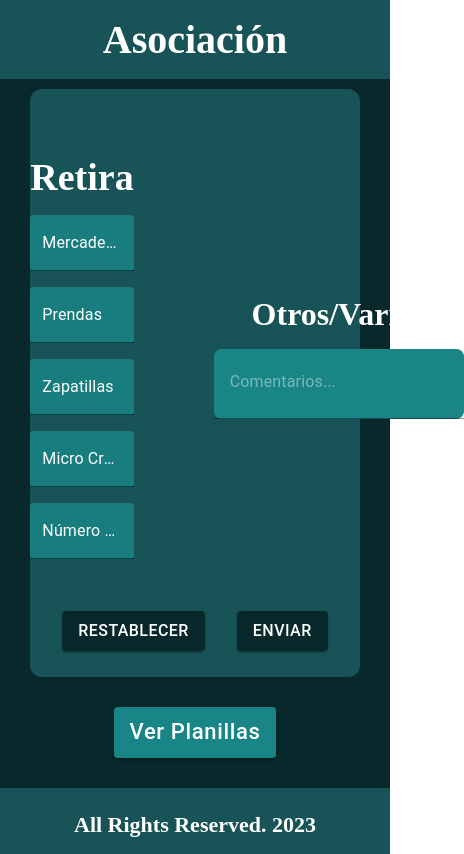
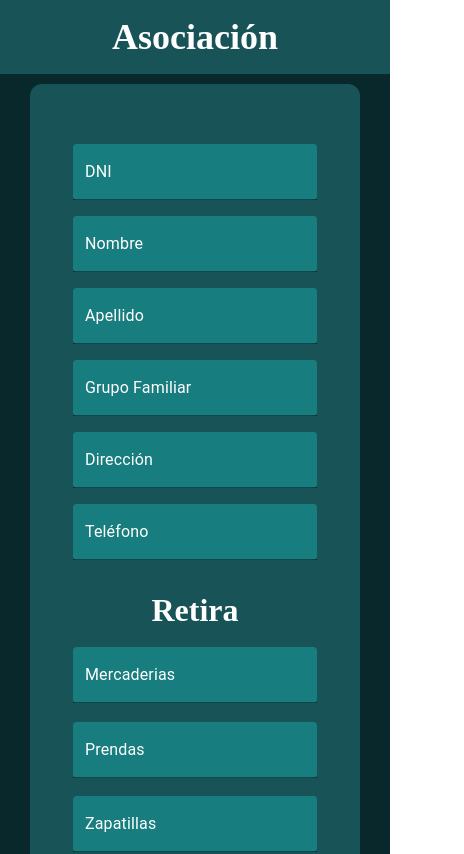
Before and after one commit to SantiagoArteche/asoc-app, a React (Vite) app in the folder frontend/: page / in a window 390 px wide. Shown: the top 854 px of the page, 464 px wide, since content can reach past the window. Built offline with nearby package versions, Linux system fonts and the light colour scheme.

Commit message:
responsive done

```diff
--- a/frontend/src/App.css
+++ b/frontend/src/App.css
@@ -3,3 +3,14 @@
   margin: 0;
   padding: 0;
 }
+::-webkit-scrollbar {
+  width: 10px;
+  height: 10px;
+
+  background-color: black;
+}
+
+::-webkit-scrollbar-thumb {
+  background-color: #185457;
+  border-radius: 8px;
+}
--- a/frontend/src/components/RegisterClient/RegisterClient.jsx
+++ b/frontend/src/components/RegisterClient/RegisterClient.jsx
@@ -24,8 +24,7 @@ export const RegisterClient = () => {
     },
   });
 
-  const { handleSubmit, handleChange, errors, resetForm, isSubmitting } =
-    useFormik({
+  const { handleSubmit, handleChange, errors } = useFormik({
     initialValues: {
       nombre: "",
       dni: "",
@@ -52,8 +51,6 @@ export const RegisterClient = () => {
 
       if (createUser.status == 200) {
         await createUser.json();
-          await resetForm();
-
         alert("Cliente registrado!!");
       }
     },
@@ -73,7 +70,6 @@ export const RegisterClient = () => {
     }),
   });
 
-  if (isSubmitting) {
   return (
     <RegisterClientPresentacional
       handleChange={handleChange}
@@ -87,24 +83,6 @@ export const RegisterClient = () => {
       Box={Box}
       Link={Link}
       FormControl={FormControl}
-        resetForm={resetForm}
-      />
-    );
-  }
-  return (
-    <RegisterClientPresentacional
-      handleChange={handleChange}
-      handleSubmit={handleSubmit}
-      TextField={TextField}
-      Input={Input}
-      Button={Button}
-      theme={theme}
-      errors={errors}
-      Grid={Grid}
-      Box={Box}
-      Link={Link}
-      FormControl={FormControl}
-      resetForm={resetForm}
     />
   );
 };
--- a/frontend/src/components/RegisterClient/RegisterClientPresentacional.jsx
+++ b/frontend/src/components/RegisterClient/RegisterClientPresentacional.jsx
@@ -6,7 +6,7 @@ export const RegisterClientPresentacional = ({
   Button,
   theme,
   errors,
-  Grid,
+
   Box,
   Link,
 }) => {
@@ -16,10 +16,10 @@ export const RegisterClientPresentacional = ({
         backgroundColor: "#08282b",
         color: "white",
         padding: {
-          xl: "30px 370px",
-          lg: "30px 200px",
-          md: "30px 80px",
-          sm: "20px 50px",
+          xl: "30px 340px",
+          lg: "30px 180px",
+          md: "30px 50px",
+          sm: "20px 160px",
           xs: "10px 30px",
         },
         minHeight: "84vh",
@@ -33,25 +33,22 @@ export const RegisterClientPresentacional = ({
         <Box
           sx={{
             display: "flex",
-            flexDirection: "row",
+            flexDirection: { xs: "column", md: "row" },
             flexWrap: true,
             marginTop: "32px",
             alignItems: "center",
             justifyContent: "center",
             paddingY: "10px",
-            gap: 10,
+            gap: { xs: 4, md: 10 },
           }}
         >
-          <Grid
-            item
+          <Box
             sx={{
               display: "flex",
               flexDirection: "column",
               alignItems: "center",
               gap: 2,
-              gridColumn: 4,
             }}
-            lg={4}
           >
             <TextField
               name="dni"
@@ -210,25 +207,22 @@ export const RegisterClientPresentacional = ({
                 },
               }}
             />
-          </Grid>
+          </Box>
 
-          <Grid
-            item
+          <Box
             sx={{
               display: "flex",
               flexDirection: "column",
-              gap: 2,
+              gap: 2.3,
               alignItems: "center",
-              gridColumn: 4,
             }}
-            lg={4}
           >
             <Box
               variant="h1"
               sx={{
                 textAlign: "center",
                 fontWeight: "bold",
-                fontSize: 38,
+                fontSize: { xs: 32, md: 38 },
               }}
             >
               Retira
@@ -354,12 +348,12 @@ export const RegisterClientPresentacional = ({
                 },
               }}
             />
-          </Grid>
-          <Grid item lg={4}>
+          </Box>
+          <Box>
             <Box
               sx={{
                 textAlign: "center",
-                fontSize: 32,
+                fontSize: { xs: 24, md: 32 },
                 fontWeight: "bold",
                 marginBottom: 2,
               }}
@@ -374,13 +368,12 @@ export const RegisterClientPresentacional = ({
               theme={theme}
               name="otros"
               sx={{
-                height: "100%",
-                minWidth: "250px",
-                minHeight: "70px",
-                width: "100%",
+                minWidth: { xs: "15rem", md: "200px", lg: "250px" },
+                minHeight: "80px",
                 backgroundColor: "lighter",
                 paddingInline: 2,
                 paddingTop: 0,
+                fontSize: 17,
                 borderRadius: 1.9,
                 color: "white",
                 "& .MuiInputLabel-root": {
@@ -388,7 +381,7 @@ export const RegisterClientPresentacional = ({
                 },
               }}
             />
-          </Grid>
+          </Box>
         </Box>
         <Box
           sx={{
@@ -408,7 +401,7 @@ export const RegisterClientPresentacional = ({
             theme={theme}
             sx={{
               backgroundColor: "dark",
-              fontSize: 16,
+              fontSize: { xs: 14, xl: 16 },
               ":hover": { backgroundColor: "#a2ede6" },
             }}
           >
@@ -420,7 +413,7 @@ export const RegisterClientPresentacional = ({
             theme={theme}
             sx={{
               backgroundColor: "dark",
-              fontSize: 16,
+              fontSize: { xs: 14, xl: 16 },
               ":hover": { backgroundColor: "#a2ede6" },
             }}
           >
@@ -440,10 +433,11 @@ export const RegisterClientPresentacional = ({
             variant="contained"
             theme={theme}
             sx={{
-              fontSize: 22,
+              fontSize: { xs: 18, md: 22 },
               backgroundColor: "lighter",
               textTransform: "capitalize",
               ":hover": { backgroundColor: "#185457" },
+              marginBottom: { sm: 2, md: 0 },
             }}
           >
             Ver Planillas
--- a/frontend/src/components/Spreadsheet/Spreadsheet.jsx
+++ b/frontend/src/components/Spreadsheet/Spreadsheet.jsx
@@ -4,14 +4,15 @@ import { Link } from "react-router-dom";
 import { SpreadSheetPresentacional } from "./SpreadSheetPresentacional";
 import DeleteForeverIcon from "@mui/icons-material/DeleteForever";
 import CloseIcon from "@mui/icons-material/Close";
-import "./spreadsheet.css";
 export const Spreadsheet = () => {
   const [date, setDate] = useState("1223");
   const [component, setComponent] = useState("");
   const [componentB, setComponentB] = useState("none");
   const [spreadsheet, setSpreadsheet] = useState([]);
   const [erase, setErase] = useState(false);
-
+  const [visibility, setVisibility] = useState("none");
+  const [buttonVis, setButtonVis] = useState("block");
+  const [dateB, setDateB] = useState("23");
   useEffect(() => {
     fetch("https://asociation-copy-api.vercel.app/api/clients")
       .then((res) => res.json())
@@ -31,21 +32,34 @@ export const Spreadsheet = () => {
     erase;
   }, [date, erase]);
 
+  const dateBChange = () => {
+    dateB === "23" ? setDateB("24") : setDateB("23");
+  };
+  const changeComponents = () => {
+    setComponent(component == "" ? "none" : "");
+    setComponentB(componentB == "none" ? "" : "none");
+  };
   return (
     <SpreadSheetPresentacional
       Link={Link}
       Box={Box}
       Button={Button}
       component={component}
-      setComponent={setComponent}
       componentB={componentB}
-      setComponentB={setComponentB}
+      changeComponents={changeComponents}
       setDate={setDate}
       spreadsheet={spreadsheet}
       CloseIcon={CloseIcon}
       DeleteForeverIcon={DeleteForeverIcon}
       setErase={setErase}
       erase={erase}
+      setVisibility={setVisibility}
+      visibility={visibility}
+      setButtonVis={setButtonVis}
+      buttonVis={buttonVis}
+      date={date}
+      dateBChange={dateBChange}
+      dateB={dateB}
     />
   );
 };
--- a/frontend/src/components/Spreadsheet/spreadsheet.css
+++ /dev/null
@@ -1,11 +0,0 @@
-@media screen and (max-width: 1448px) {
-  .MuiBox-root .css-6xix1i {
-    font-size: 12px;
-  }
-  .MuiBox-root .css-1ogtmsu,
-  .MuiBox-root .css-u38ddj,
-  .MuiBox-root .css-1czd5kf,
-  .MuiBox-root .css-1i3fz4q {
-    font-size: 14px;
-  }
-}
--- a/frontend/src/components/layout/Footer/Footer.jsx
+++ b/frontend/src/components/layout/Footer/Footer.jsx
@@ -8,9 +8,8 @@ export const Footer = () => {
         padding: 3,
         textAlign: "center",
         fontWeight: "bold",
-        fontSize: 22,
+        fontSize: { xs: 18, md: 22 },
         color: "white",
-
       }}
     >
       All Rights Reserved. 2023
--- a/frontend/src/components/layout/Navbar/Navbar.jsx
+++ b/frontend/src/components/layout/Navbar/Navbar.jsx
@@ -6,7 +6,7 @@ export const Navbar = () => {
       sx={{
         textAlign: "center",
         backgroundColor: "#185457",
-        fontSize: "40px",
+        fontSize: { xs: "36px", md: "40px" },
         color: "white",
         fontWeight: "bold",
         padding: 2,
```
Also changed, not shown: frontend/src/components/Spreadsheet/SpreadSheetPresentacional.jsx (+137 -97 lines). Lines whose indentation alone changed are shown as unchanged.
